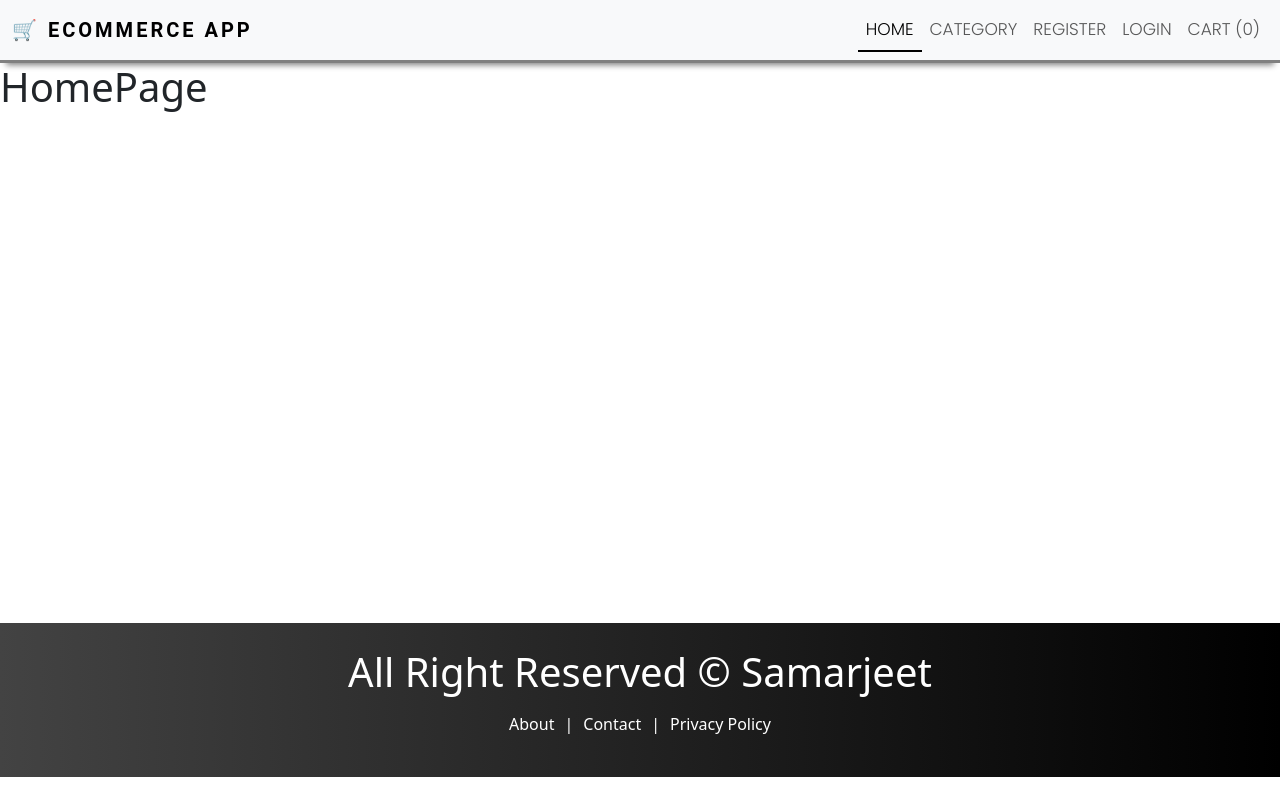
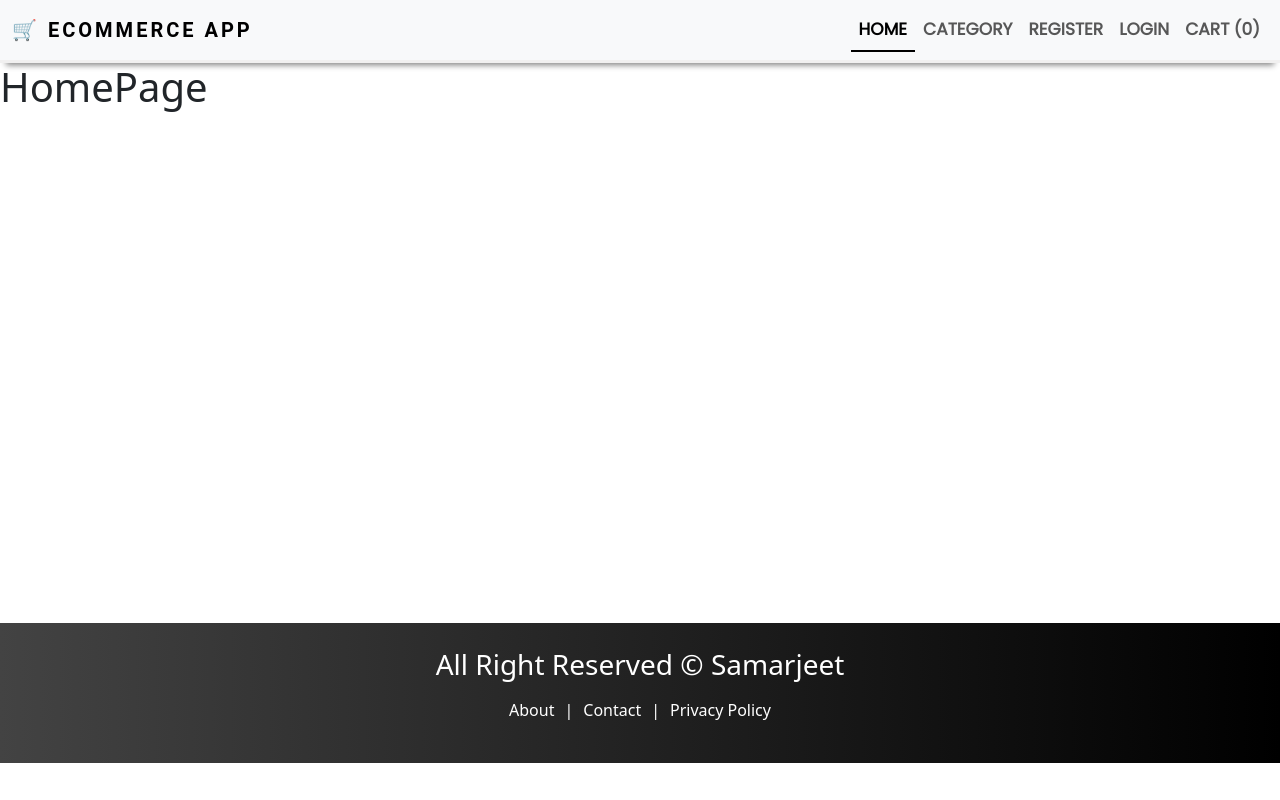
Before and after one commit to samarjeetpatankar/ecommerce-mern-app, a React (Create React App) app in the folder frontend/: page / in a window 1280 px wide. Built offline with nearby package versions, Linux system fonts and the light colour scheme.

Commit message:
navabr and footer

```diff
--- a/frontend/src/components/Layout/Footer.js
+++ b/frontend/src/components/Layout/Footer.js
@@ -3,7 +3,7 @@ import { Link } from "react-router-dom";
 const Footer = () => {
   return (
     <div className="footer">
-      <h1 className="text-center">All Right Reserved &copy; Samarjeet</h1>
+      <h3 className="text-center">All Right Reserved &copy; Samarjeet</h3>
       <p className="text-center mt-3">
         <Link to="/about">About</Link>|<Link to="/contact">Contact</Link>|
         <Link to="/policy">Privacy Policy</Link>
--- a/frontend/src/index.css
+++ b/frontend/src/index.css
@@ -17,11 +17,11 @@
   text-transform: uppercase;
   box-shadow: 0 8px 6px -6px gray;
   --webkit-box-shadow: 0 8px 6px -6px gray;
-  border-bottom: solid gray !important;
+  border-bottom: solid rgb(241, 240, 240) !important;
 }
 
 .nav-link {
-  font-weight: 300 !important;
+  font-weight: 700 !important;
 }
 
 .active {
```
Also changed, not shown: frontend/src/components/Layout/Header.js (line endings or trailing spaces).
